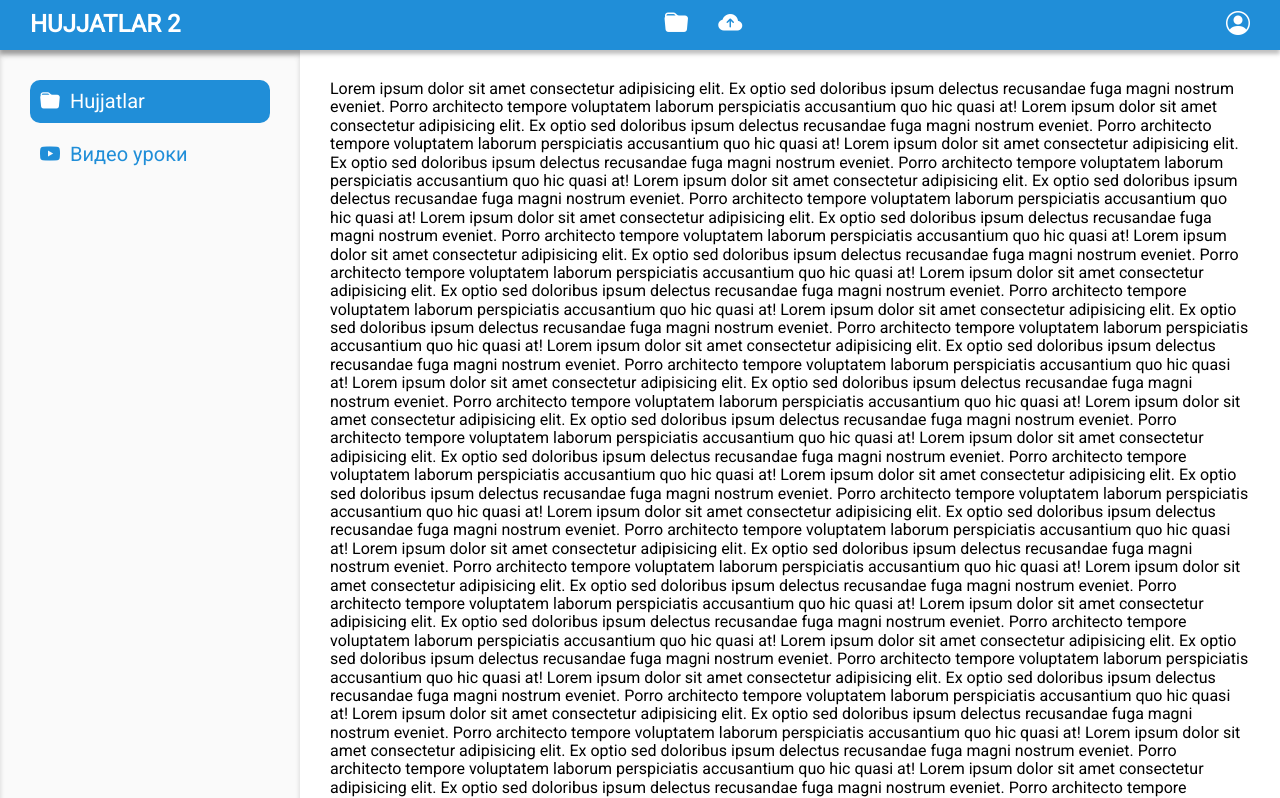
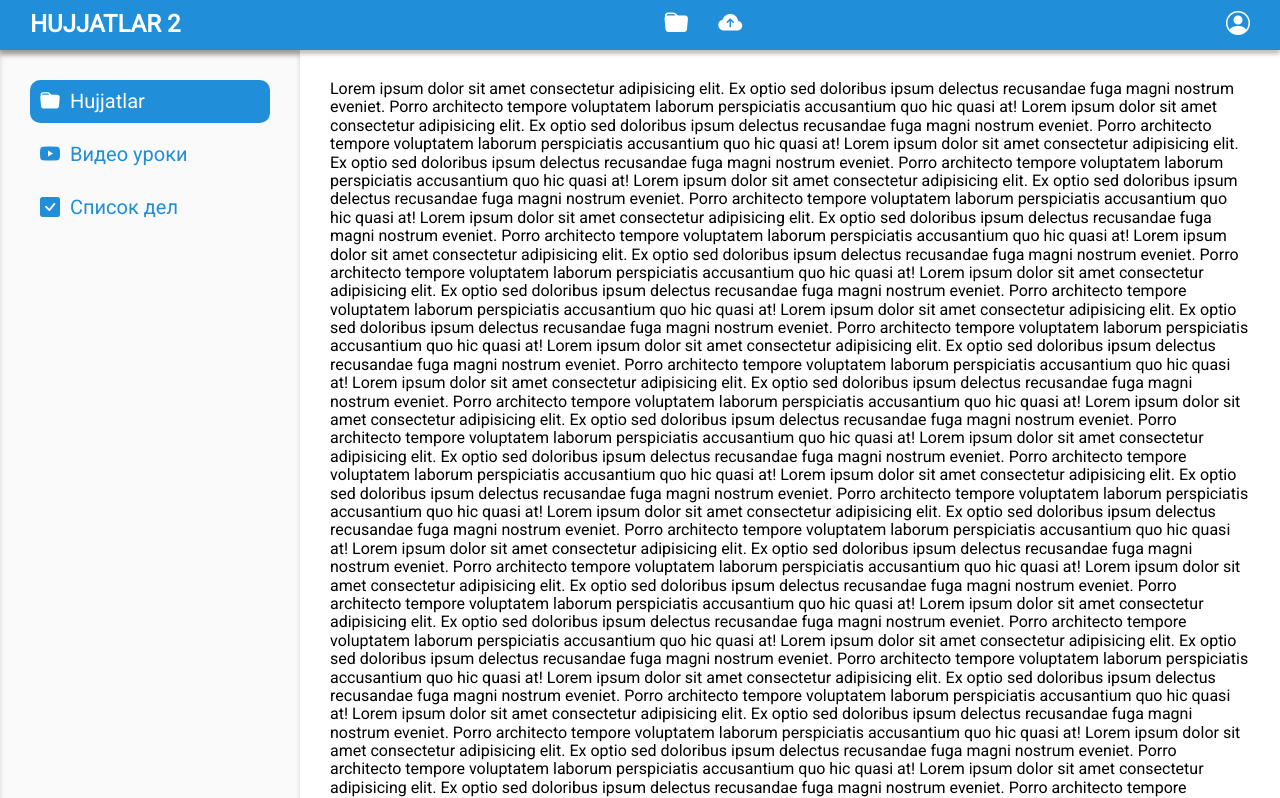
Before and after one commit to kingoker/Hujjatlar2_html, a plain HTML site: page index.html in a window 1280 px wide. Shown: the top 798 px of the page. Drawn offline with nearby package versions, Linux system fonts and the light colour scheme.

Commit message:
some new things2

```diff
--- a/index.html
+++ b/index.html
@@ -46,6 +46,10 @@
                     <a href="#" class="sidebar__item">
                         <i class="bi bi-youtube"></i>
                         Видео уроки
+                    </a>
+                    <a href="#" class="sidebar__item">
+                        <i class="bi bi-check-square-fill"></i>
+                        Список дел
                     </a>
                 </div>
             </div>
```
